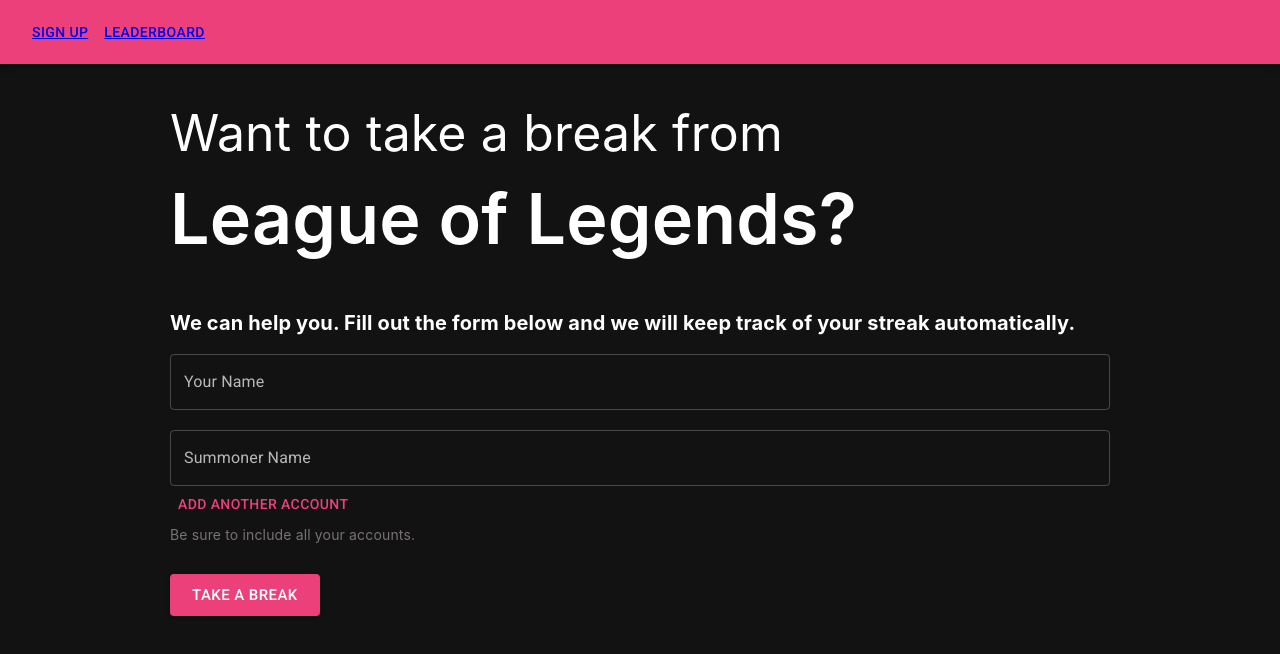
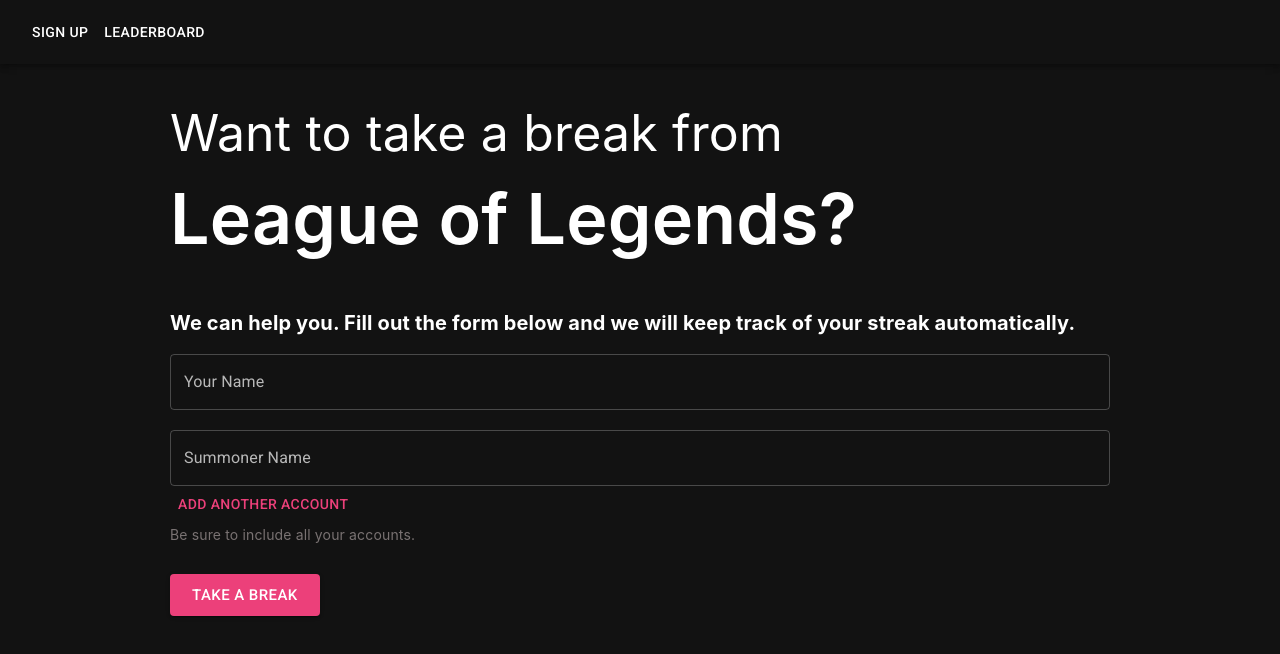
Before and after one commit to caleblawrence/quit-league-helper, a Next.js app: page / in a window 1280 px wide. Shown: the top 654 px of the page. Built offline with nearby package versions, Linux system fonts and the light colour scheme.

Commit message:
ui changes

```diff
--- a/components/appBar.tsx
+++ b/components/appBar.tsx
@@ -27,7 +27,7 @@
 
   return (
     <div className={classes.root}>
-      <AppBar position="static">
+      <AppBar position="static" color="transparent">
         <Toolbar>
           <Button color="inherit">
             <Link href="/">Sign up</Link>
--- a/components/leaderboard/leaderBoardRow.tsx
+++ b/components/leaderboard/leaderBoardRow.tsx
@@ -23,6 +23,7 @@
         .section {
           padding: 10px;
           margin-bottom: 20px;
+          background-color: #2b2b2b;
         }
 
         .name {
--- a/pages/_app.tsx
+++ b/pages/_app.tsx
@@ -5,7 +5,7 @@
 import CssBaseline from "@material-ui/core/CssBaseline";
 import theme from "../theme";
 import ButtonAppBar from "../components/appBar";
-
+import "../styles/globals.css";
 export default function MyApp(props) {
   const { Component, pageProps } = props;
 
--- a/pages/api/signup.ts
+++ b/pages/api/signup.ts
@@ -27,6 +27,7 @@
   newUser = req.body;
   newUser.currentSreak = 0;
   newUser.highestStreak = 0;
+  newUser.summonerNames = newUser.summonerNames.filter((x) => x.trim() != "");
 
   const invalidSummonerNames = [];
 
--- a/pages/index.tsx
+++ b/pages/index.tsx
@@ -26,11 +26,11 @@
 
   const handleSignupPress = async () => {
     setIsLoading(true);
-
+    const summonerNamesToUse = summonerNames.filter((x) => x.trim() != "");
     try {
       const response = await axios.post("/api/signup", {
         name,
-        summonerNames,
+        summonerNames: summonerNamesToUse,
       });
       setInvalidSummonerNames([]);
       window.location.href = "/leaderboard";
--- a/styles/globals.css
+++ b/styles/globals.css
@@ -20,3 +20,20 @@
 * {
   box-sizing: border-box;
 }
+
+/* Scrollbar Styles */
+body::-webkit-scrollbar {
+  width: 12px;
+}
+html {
+  scrollbar-width: thin;
+  scrollbar-color: #ec407a #121212;
+}
+body::-webkit-scrollbar-track {
+  background: var(#121212);
+}
+body::-webkit-scrollbar-thumb {
+  background-color: #ec407a;
+  border-radius: 6px;
+  border: 3px solid #121212;
+}
```
